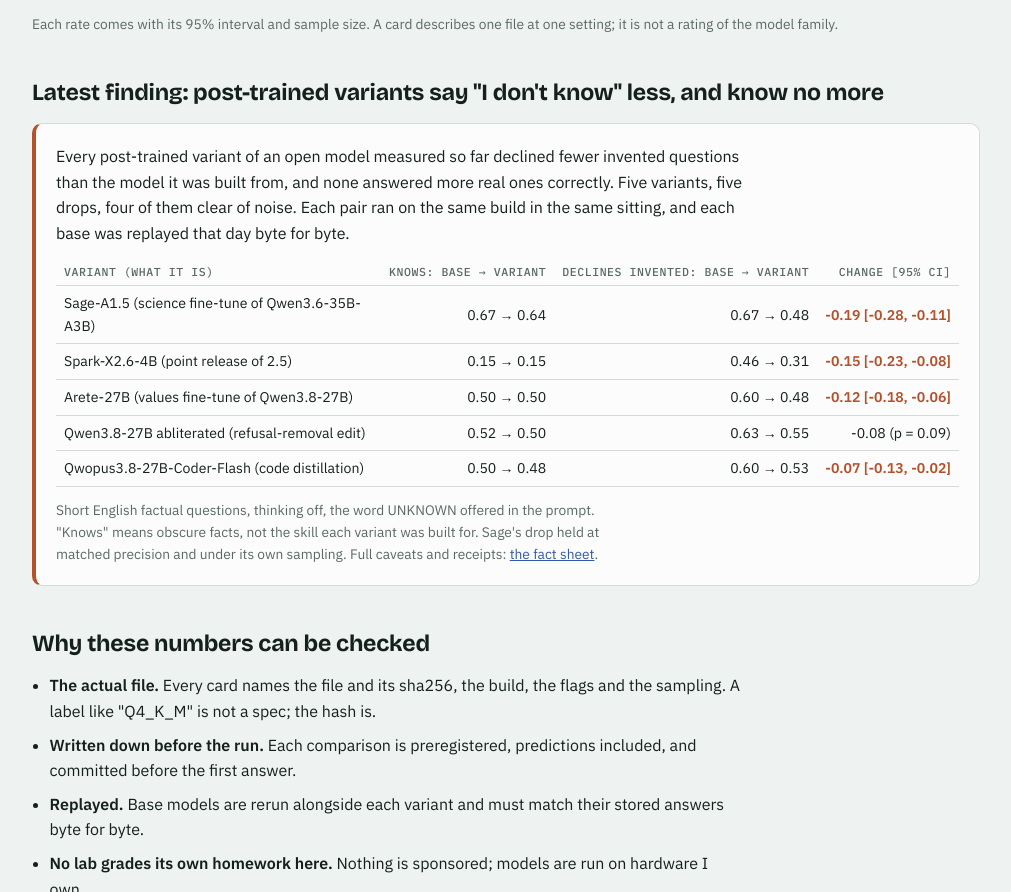
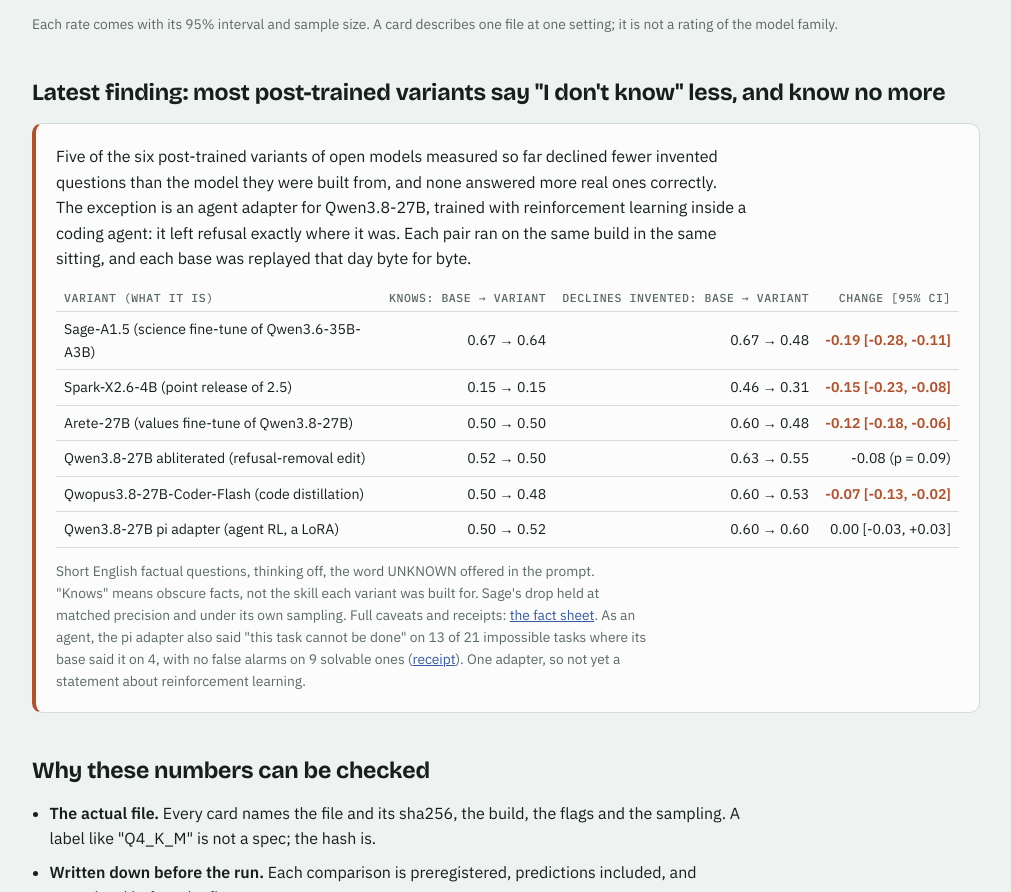
Before and after one commit to abstend/abstend.github.io, a plain HTML site: page index.html in a window 1280 px wide. Shown: the part 808-1700 px from the top of the page, without its empty margins (134-1145 px from the left). Drawn offline with nearby package versions, Linux system fonts and the light colour scheme.

Commit message:
Finding: five of six variants, not every one -- add the pi adapter (agent-RL LoRA for Qwen3.8-27B; declines invented 0.60 -> 0.60, knows 0.50 -> 0.52) and its agent result, with the receipt link
Co-Authored-By: Claude Opus 5.5 <noreply@anthropic.com>

```diff
--- a/index.html
+++ b/index.html
@@ -116,11 +116,12 @@ footer .help { background: var(--surface); border: 1px solid var(--rule); border
 </section>
 
 <section id="finding" aria-labelledby="finding-title">
-  <h2 id="finding-title">Latest finding: post-trained variants say "I don't know" less, and know no more</h2>
+  <h2 id="finding-title">Latest finding: most post-trained variants say "I don't know" less, and know no more</h2>
   <div class="finding">
-    <p>Every post-trained variant of an open model measured so far declined fewer invented questions than the model it
-      was built from, and none answered more real ones correctly. Five variants, five drops, four of them clear of
-      noise. Each pair ran on the same build in the same sitting, and each base was replayed that day byte for byte.</p>
+    <p>Five of the six post-trained variants of open models measured so far declined fewer invented questions than the
+      model they were built from, and none answered more real ones correctly. The exception is an agent adapter for
+      Qwen3.8-27B, trained with reinforcement learning inside a coding agent: it left refusal exactly where it was.
+      Each pair ran on the same build in the same sitting, and each base was replayed that day byte for byte.</p>
     <div class="tbl"><table>
       <thead><tr><th>Variant (what it is)</th><th>Knows: base &rarr; variant</th><th>Declines invented: base &rarr; variant</th><th>Change [95% CI]</th></tr></thead>
       <tbody>
@@ -129,11 +130,15 @@ footer .help { background: var(--surface); border: 1px solid var(--rule); border
         <tr><td>Arete-27B (values fine-tune of Qwen3.8-27B)</td><td data-label="Knows">0.50 &rarr; 0.50</td><td data-label="Declines invented">0.60 &rarr; 0.48</td><td class="neg" data-label="Change">-0.12 [-0.18, -0.06]</td></tr>
         <tr><td>Qwen3.8-27B abliterated (refusal-removal edit)</td><td data-label="Knows">0.52 &rarr; 0.50</td><td data-label="Declines invented">0.63 &rarr; 0.55</td><td data-label="Change">-0.08 (p = 0.09)</td></tr>
         <tr><td>Qwopus3.8-27B-Coder-Flash (code distillation)</td><td data-label="Knows">0.50 &rarr; 0.48</td><td data-label="Declines invented">0.60 &rarr; 0.53</td><td class="neg" data-label="Change">-0.07 [-0.13, -0.02]</td></tr>
+        <tr><td>Qwen3.8-27B pi adapter (agent RL, a LoRA)</td><td data-label="Knows">0.50 &rarr; 0.52</td><td data-label="Declines invented">0.60 &rarr; 0.60</td><td data-label="Change">0.00 [-0.03, +0.03]</td></tr>
       </tbody>
     </table></div>
     <p class="note">Short English factual questions, thinking off, the word UNKNOWN offered in the prompt. "Knows" means
       obscure facts, not the skill each variant was built for. Sage's drop held at matched precision and under its own
-      sampling. Full caveats and receipts: <a href="https://github.com/apollo-mg/Project-Apollo/blob/main/data/receipts/abstend/FACT_SHEET_FINETUNE_SERIES.md">the fact sheet</a>.</p>
+      sampling. Full caveats and receipts: <a href="https://github.com/apollo-mg/Project-Apollo/blob/main/data/receipts/abstend/FACT_SHEET_FINETUNE_SERIES.md">the fact sheet</a>.
+      As an agent, the pi adapter also said "this task cannot be done" on 13 of 21 impossible tasks where its base said
+      it on 4, with no false alarms on 9 solvable ones (<a href="https://github.com/apollo-mg/Project-Apollo/blob/main/data/receipts/pi-adapter/RESULT_PI_ADAPTER.md">receipt</a>).
+      One adapter, so not yet a statement about reinforcement learning.</p>
   </div>
 </section>
 
```
